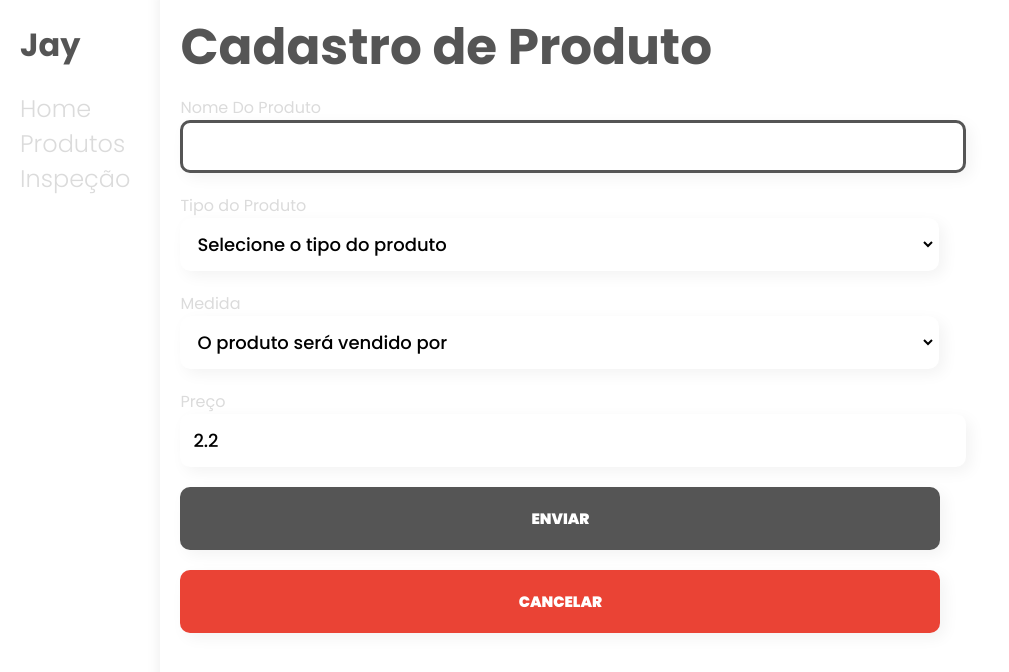
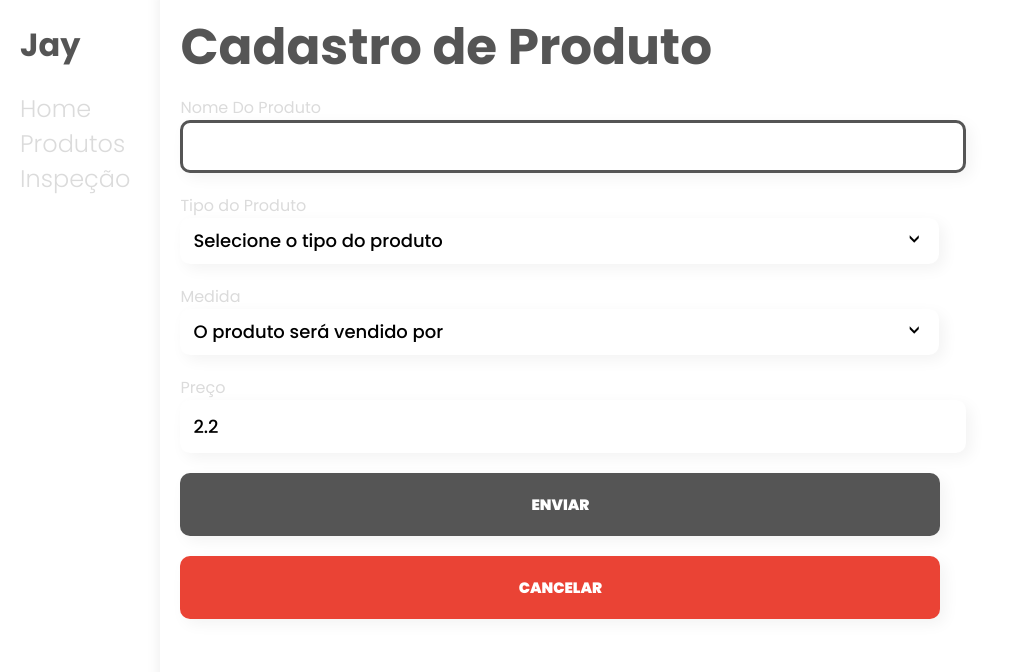
Before and after one commit to LuisCorreia15/Jay-Front, a React (Create React App) app in the folder spa/: page /produto/novo in a window 1280 px wide. Shown: the top 672 px of the page, without its empty margins (0-1009 px from the left). Built offline with nearby package versions, Linux system fonts and the light colour scheme.

Commit message:
mudando icone do select

```diff
--- a/spa/src/pages/produto/Produto.css
+++ b/spa/src/pages/produto/Produto.css
@@ -32,8 +32,20 @@
 .pg-select {
   width: 759px;
   cursor: pointer;
+  appearance: none;
 }
-
-.sl-placeholder {
-  color: red;
+.sl-icon {
+  position: relative;
+  width: fit-content;
 }
+.sl-icon::after {
+  content: ">";
+  font-weight: 500;
+  transform: rotate(90deg);
+  color: black;
+  pointer-events: none;
+  font-size: 20px;
+  right: 20px;
+  bottom: 30px;
+  position: absolute;
+}
--- a/spa/src/pages/produto/ProdutoEdit.js
+++ b/spa/src/pages/produto/ProdutoEdit.js
@@ -59,7 +59,7 @@ const ProdutoEdit = () => {
               value={produto.nomeDoProduto}
             ></input>
           </div>
-          <div>
+          <div className="sl-icon">
             Tipo do Produto
             <select
               className="pg-select"
@@ -74,7 +74,7 @@ const ProdutoEdit = () => {
               <option value="Ingredientes">Ingrediente</option>
             </select>
           </div>
-          <div>
+          <div className="sl-icon">
             Medida
             <select
               defaultValue={produto.vendidoPor}
--- a/spa/src/pages/produto/ProdutoNew.js
+++ b/spa/src/pages/produto/ProdutoNew.js
@@ -51,7 +51,7 @@ const ProdutoNew = () => {
               value={Produto.nomeDoProduto}
             ></input>
           </div>
-          <div>
+          <div className='sl-icon'>
             Tipo do Produto
             <select
               className="pg-select"
@@ -69,7 +69,7 @@ const ProdutoNew = () => {
               <option value="Ingredientes">Ingrediente</option>
             </select>
           </div>
-          <div>
+          <div className='sl-icon'>
             Medida
             <select
               defaultValue=""
```
